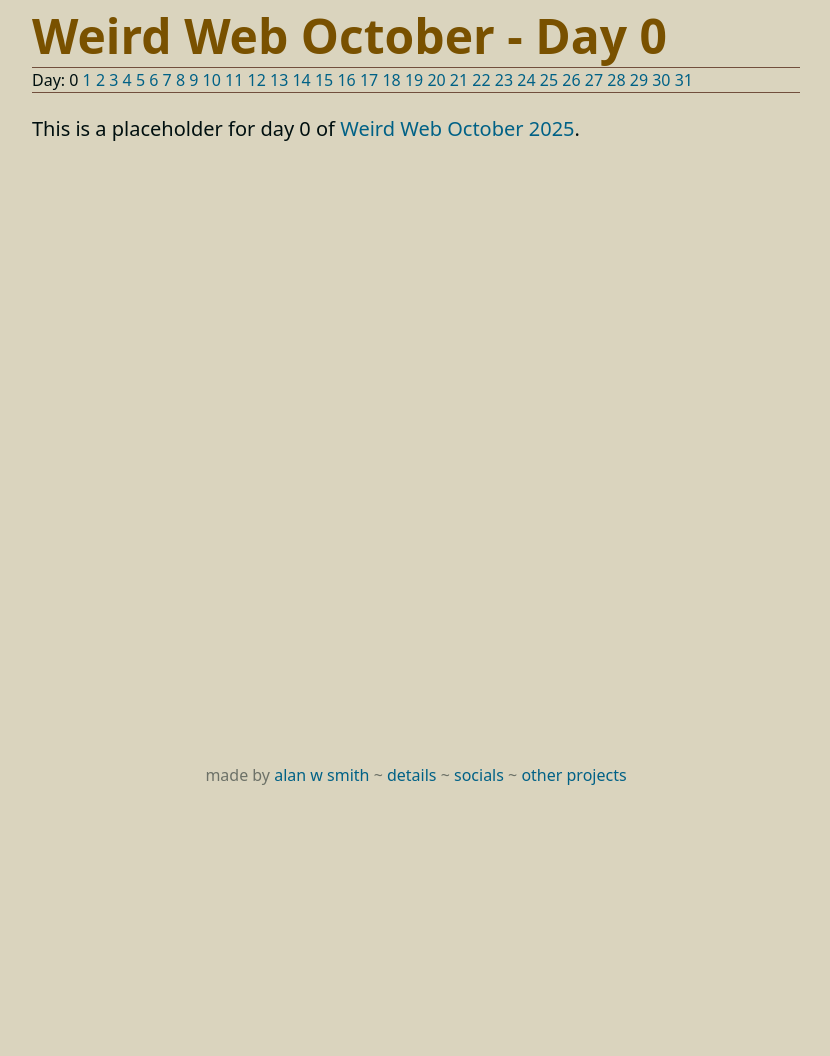
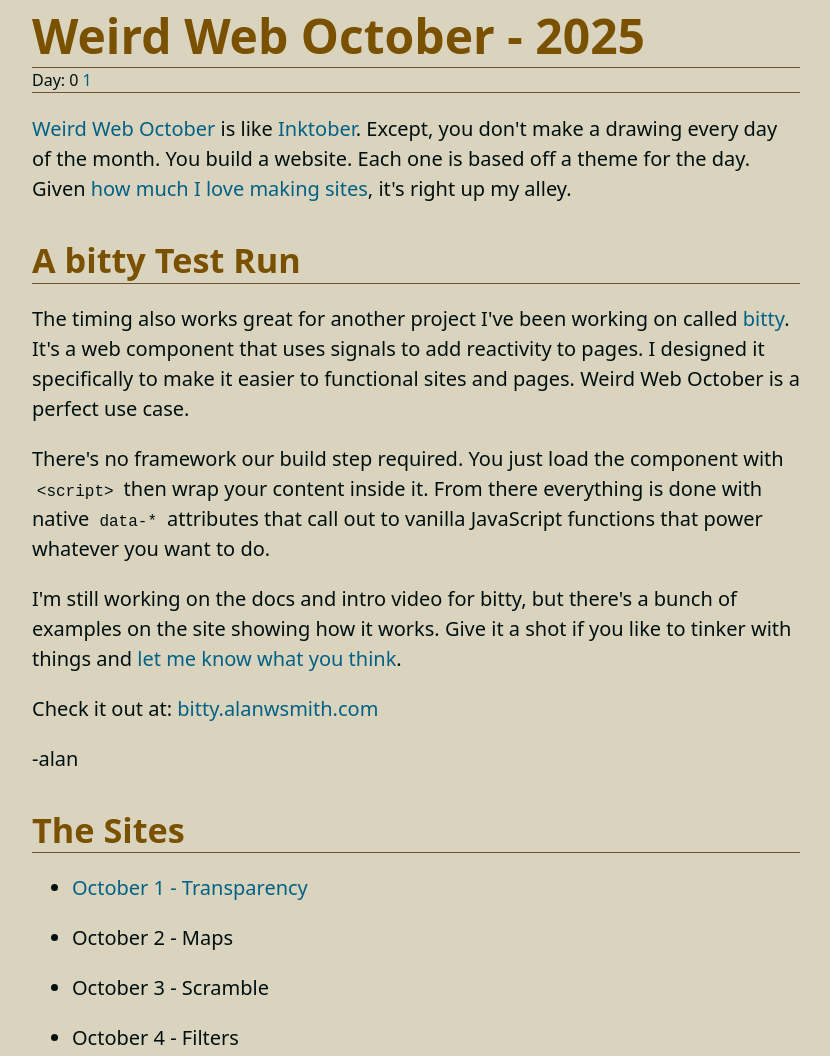
Before and after one commit to alanwsmith/wwo-2025-0, a plain HTML site: page docs/index.html in a window 1280 px wide. Shown: the top 1056 px of the page, without its empty margins (224-1054 px from the left). Before the commit the page ends 800 px from the top, so only its background shows below. Drawn offline with Linux system fonts and the light colour scheme.

Commit message:
Update prose

```diff
--- a/docs/index.html
+++ b/docs/index.html
@@ -3,49 +3,23 @@
   <head>
     <meta charset="UTF-8" />
     <meta name="viewport" content="width=device-width, initial-scale=1.0" />
-
-<title>Alan's Weird Web October Day 0</title>
-<meta property="og:title" content="Alan's Weird Web October Day 0" />
-
+    <title>Weird Web October 2025 Run</title>
+    <meta property="og:title" content="Weird Web October 2025 Run" />
     <link rel="shortcut icon" href="/favicon.ico" />
-
     <meta name="description" content="" />
-<meta
-  property="og:description"
-  content=""
-/>
-
+    <meta property="og:description" content="" />
     <meta property="og:type" content="website" />
     <meta property="og:url" content="https://wwo-2025-0.alanwsmith.com/" />
-<meta
-  property="og:image"
-  content="https://res.cloudinary.com/awsimages/image/upload/c_fit,co_rgb:ffffff,l_text:Aldrich_42_bold:0/fl_layer_apply,g_north_west,x_230,y_488/wwo-2025-base-og-image_tumugk.png"
-/>
+    <meta property="og:image" content="https://res.cloudinary.com/awsimages/image/upload/c_fit,co_rgb:ffffff,l_text:Aldrich_42_bold:0/fl_layer_apply,g_north_west,x_230,y_488/wwo-2025-base-og-image_tumugk.png" />
     <meta property="og:image:width" content="1200" />
     <meta property="og:image:height" content="675" />
     <meta name="twitter:card" content="summary_large_image" />
     <meta name="twitter:image" content="https://res.cloudinary.com/awsimages/image/upload/c_fit,co_rgb:ffffff,l_text:Aldrich_42_bold:0/fl_layer_apply,g_north_west,x_230,y_488/wwo-2025-base-og-image_tumugk.png">
-
-<link
-  rel="apple-touch-icon"
-  sizes="180x180"
-  href="/favicons/apple-touch-icon.png"
-/>
-<link
-  rel="icon"
-  type="image/png"
-  sizes="16x16"
-  href="/favicons/favicon-16x16.png"
-/>
-<link
-  rel="icon"
-  type="image/png"
-  sizes="32x32"
-  href="/favicons/favicon-32x32.png"
-/>
+    <link rel="apple-touch-icon" sizes="180x180" href="/favicons/apple-touch-icon.png" />
+    <link rel="icon" type="image/png" sizes="16x16" href="/favicons/favicon-16x16.png" />
+    <link rel="icon" type="image/png" sizes="32x32" href="/favicons/favicon-32x32.png" />
     <link rel="manifest" href="/favicons/site.webmanifest" />
     <link rel="mask-icon" href="/favicons/safari-pinned-tab.svg" color="#5bbad5" />
-
 <style>
 :root {
   color-scheme: light dark; /* Default: light */
@@ -1403,55 +1377,61 @@ video {
   <body>
     <bitty-v1-rc5 data-connect="/components/page.js" class="page-wrapper">
       <header class="default-wrapper xlarge-bottom-margin">
-        <h1>Weird Web October - Day 0</h1>
+        <h1>Weird Web October - 2025</h1>
         <div class="day_nav small-font accent-bottom-border">
           Day:
               0
               <a href="https://wwo-2025-1.alanwsmith.com/">1</a>
-              <a href="https://wwo-2025-2.alanwsmith.com/">2</a>
-              <a href="https://wwo-2025-3.alanwsmith.com/">3</a>
-              <a href="https://wwo-2025-4.alanwsmith.com/">4</a>
-              <a href="https://wwo-2025-5.alanwsmith.com/">5</a>
-              <a href="https://wwo-2025-6.alanwsmith.com/">6</a>
-              <a href="https://wwo-2025-7.alanwsmith.com/">7</a>
-              <a href="https://wwo-2025-8.alanwsmith.com/">8</a>
-              <a href="https://wwo-2025-9.alanwsmith.com/">9</a>
-              <a href="https://wwo-2025-10.alanwsmith.com/">10</a>
-              <a href="https://wwo-2025-11.alanwsmith.com/">11</a>
-              <a href="https://wwo-2025-12.alanwsmith.com/">12</a>
-              <a href="https://wwo-2025-13.alanwsmith.com/">13</a>
-              <a href="https://wwo-2025-14.alanwsmith.com/">14</a>
-              <a href="https://wwo-2025-15.alanwsmith.com/">15</a>
-              <a href="https://wwo-2025-16.alanwsmith.com/">16</a>
-              <a href="https://wwo-2025-17.alanwsmith.com/">17</a>
-              <a href="https://wwo-2025-18.alanwsmith.com/">18</a>
-              <a href="https://wwo-2025-19.alanwsmith.com/">19</a>
-              <a href="https://wwo-2025-20.alanwsmith.com/">20</a>
-              <a href="https://wwo-2025-21.alanwsmith.com/">21</a>
-              <a href="https://wwo-2025-22.alanwsmith.com/">22</a>
-              <a href="https://wwo-2025-23.alanwsmith.com/">23</a>
-              <a href="https://wwo-2025-24.alanwsmith.com/">24</a>
-              <a href="https://wwo-2025-25.alanwsmith.com/">25</a>
-              <a href="https://wwo-2025-26.alanwsmith.com/">26</a>
-              <a href="https://wwo-2025-27.alanwsmith.com/">27</a>
-              <a href="https://wwo-2025-28.alanwsmith.com/">28</a>
-              <a href="https://wwo-2025-29.alanwsmith.com/">29</a>
-              <a href="https://wwo-2025-30.alanwsmith.com/">30</a>
-              <a href="https://wwo-2025-31.alanwsmith.com/">31</a>
         </div>
       </header>
 <main class="default-wrapper">
+  <p><a href="https://weirdweboctober.website/">Weird Web October</a> is
+    like <a href="https://inktober.com/">Inktober</a>. Except, you don't
+    make a drawing every day of the month. You build a website.
+    Each one is based off a theme for the day.
+    Given <a href="https://subdomains.alanwsmith.com/">how much I
+      love making sites</a>, it's right up my alley.
+  </p>
+
+  <h2>A bitty Test Run</h2>
+  <p>The timing also works great for another project
+    I've been working on called <a href="https://bitty.alanwsmith.com/">bitty</a>.
+    It's a web component that uses signals to add reactivity to pages.
+    I designed it specifically to make it easier to
+    functional sites and pages. Weird Web October is a
+    perfect use case.
+  </p>
   <p>
-    This is a placeholder for day 0
-    of <a href="https://weirdweboctober.website/">Weird Web October 2025</a>.
+    There's no framework our build step required. You just
+    load the component with <code>&lt;script&gt;</code>
+    then wrap your content inside it.
+    From there everything is done with native <code>data-*</code>
+    attributes that call out to vanilla JavaScript functions
+    that power whatever you want to do.
   </p>
+
+  <p>I'm still working on the docs and intro video for bitty, but
+    there's a bunch of examples on the site showing how it works.
+    Give it a shot if you like to tinker with things and
+    <a href="https://socials.alanwsmith.com/">let me know what you think</a>.
+  </p>
+  <p>
+    Check it out at:
+    <a href="https://bitty.alanwsmith.com/">bitty.alanwsmith.com</a>
+  </p>
+  <p>-alan
+  </p>
+
+  <h2>The Sites</h2>
+  <ul>    <li><a href="https://wwo-2025-1.alanwsmith.com/">October 1 - Transparency</a></li><li>October 2 - Maps</li><li>October 3 - Scramble</li><li>October 4 - Filters</li><li>October 5 - Remix</li><li>October 6 - Solids</li><li>October 7 - Sub-optimal</li><li>October 8 - Containers</li><li>October 9 - Blink</li><li>October 10 - Warning</li><li>October 11 - Camera</li><li>October 12 - Battle</li><li>October 13 - Upside-down</li><li>October 14 - Doubles</li><li>October 15 - Unicode</li><li>October 16 - Transition</li><li>October 17 - Illumination</li><li>October 18 - Trading</li><li>October 19 - Bounce</li><li>October 20 - Hidden</li><li>October 21 - Language</li><li>October 22 - Memory</li><li>October 23 - Style</li><li>October 24 - Counter</li><li>October 25 - Empty</li><li>October 26 - Texture</li><li>October 27 - Spell</li><li>October 28 - Tables</li><li>October 29 - Surprise</li><li>October 30 - Deprecated</li><li>October 31 - Spooky</li></ul>
+
+
 </main>
 
 
       <footer>
         <div class="small-font">
           made by <a href="https://www.alanwsmith.com/">alan w smith</a> ~
-          <a href="https://wwo-2025-0.alanwsmith.com/">details</a> ~
           <a href="https://socials.alanwsmith.com/">socials</a> ~
           <a href="https://links.alanwsmith.com/">other projects</a>
         </div>
```
Also changed, not shown: content/_wrappers/main.html (+15 -38 lines), content/index.html (+54 -3 lines), 1 other file. Lines whose indentation alone changed are shown as unchanged.
